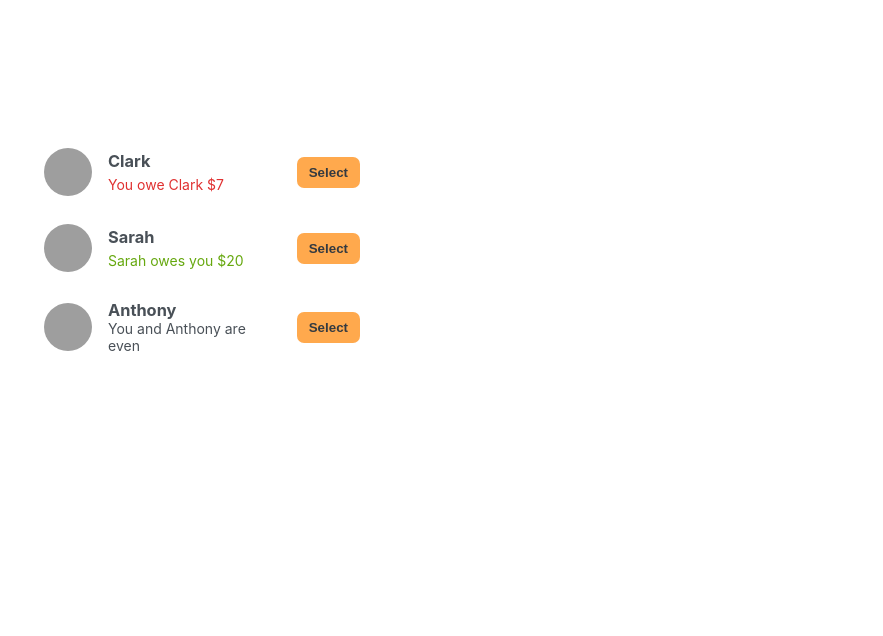
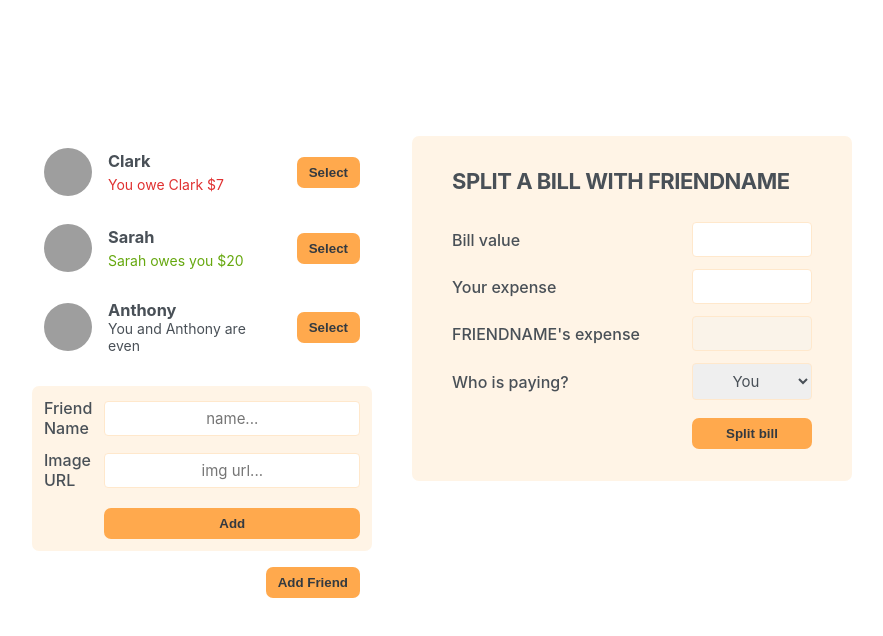
Before and after one commit to vigneriCodez/eat-n-split, a React (Create React App) app: page / in a window 1280 px wide. Shown: the top 636 px of the page, without its empty margins (198-1081 px from the left). Built offline with nearby package versions, Linux system fonts and the light colour scheme; grey boxes are pictures that could not be loaded.

Commit message:
finish static app

```diff
--- a/src/components/App.js
+++ b/src/components/App.js
@@ -1,6 +1,9 @@
 import React, { useEffect, useState } from 'react';
 
 import FriendList from './FriendList';
+import NewFriendForm from './NewFriendForm';
+import Button from './Button';
+import BillDataSplit from './BillDataSplit';
 
 const initialFriends = [
 	{
@@ -34,7 +37,10 @@
 		<div className='app'>
 			<div className='sidebar'>
 				<FriendList friendsDb={friendsDb} />
+				<NewFriendForm />
+				<Button>Add Friend</Button>
 			</div>
+			<BillDataSplit />
 		</div>
 	);
 }
--- a/src/components/BillDataSplit.js
+++ b/src/components/BillDataSplit.js
@@ -0,0 +1,29 @@
+import React from 'react';
+
+import Button from './Button';
+
+function BillDataSplit() {
+	return (
+		<form className='form-split-bill'>
+			<h2>Split a bill with FRIENDNAME</h2>
+
+			<label>Bill value</label>
+			<input type='number' min='1' step='any' />
+
+			<label>Your expense</label>
+			<input type='number' min='1' step='any' />
+
+			<label>FRIENDNAME's expense</label>
+			<input type='number' min='1' step='any' disabled />
+
+			<label>Who is paying?</label>
+			<select>
+				<option value='user'>You</option>
+				<option value='friend'>FRIENDNAME</option>
+			</select>
+			<Button>Split bill</Button>
+		</form>
+	);
+}
+
+export default BillDataSplit;
--- /dev/null
+++ b/src/components/Button.js
@@ -0,0 +1,7 @@
+import React from 'react';
+
+function Button({ children }) {
+	return <button className='button'>{children}</button>;
+}
+
+export default Button;
--- a/src/components/Friend.js
+++ b/src/components/Friend.js
@@ -1,4 +1,6 @@
 import React from 'react';
+
+import Button from './Button';
 
 function Friend({ friend }) {
 	return (
@@ -16,7 +18,7 @@
 				</p>
 			)}
 			{friend.balance === 0 && <p>You and {friend.name} are even</p>}
-			<button className='button'>Select</button>
+			<Button>Select</Button>
 		</li>
 	);
 }
--- a/src/components/NewFriendForm.js
+++ b/src/components/NewFriendForm.js
@@ -0,0 +1,17 @@
+import React from 'react';
+
+import Button from './Button';
+
+function NewFriendForm() {
+	return (
+		<form className='form-add-friend'>
+			<label>Friend Name</label>
+			<input type='text' placeholder='name...' />
+			<label>Image URL</label>
+			<input type='text' placeholder='img url...' />
+			<Button>Add</Button>
+		</form>
+	);
+}
+
+export default NewFriendForm;
--- a/src/index.css
+++ b/src/index.css
@@ -131,11 +131,11 @@
 	font-weight: 500;
 }
 
-label::first-letter {
+/* label::first-letter {
 	display: inline-block;
 	margin-right: 4px;
 	font-size: 1.8rem;
-}
+} */
 
 input,
 select {
```
